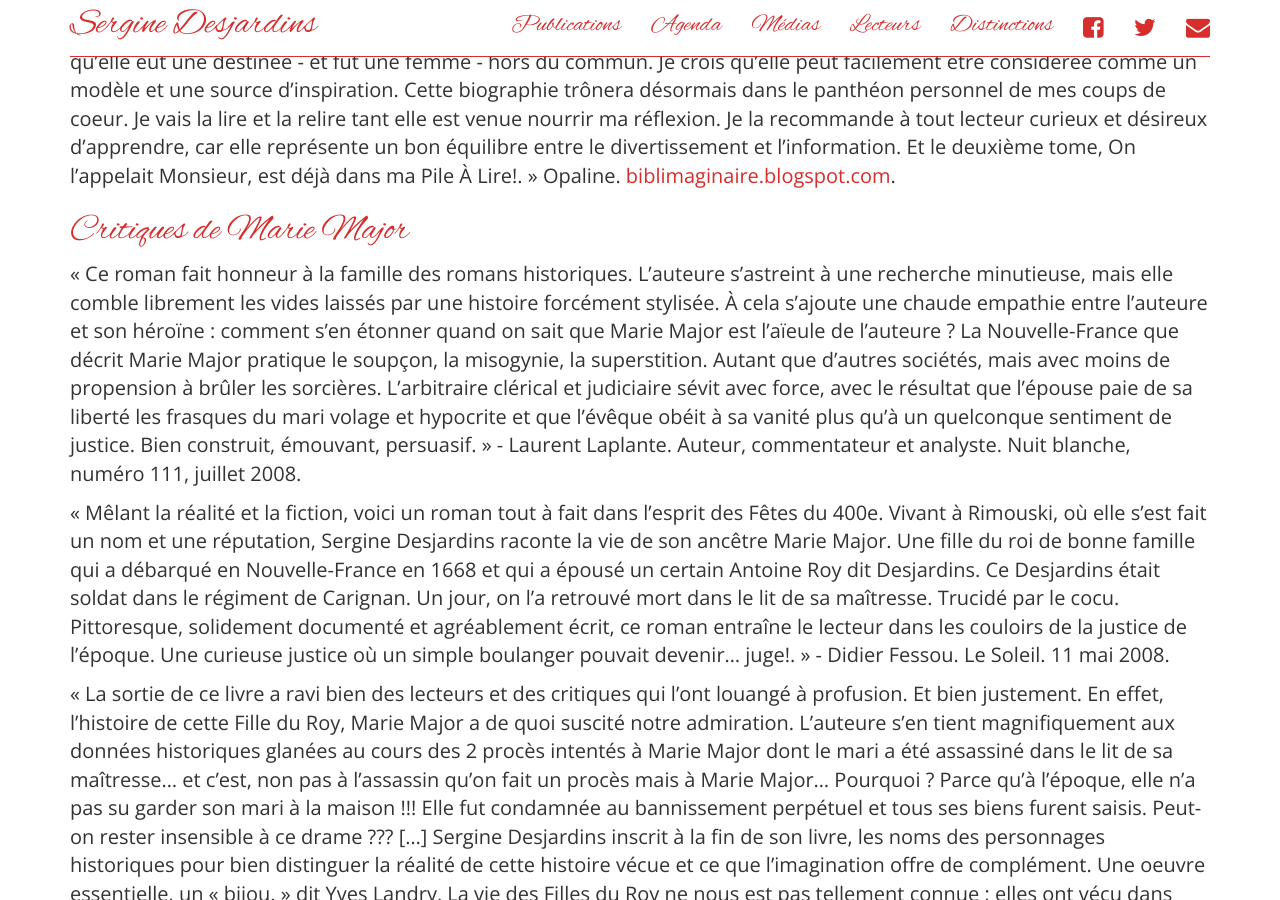
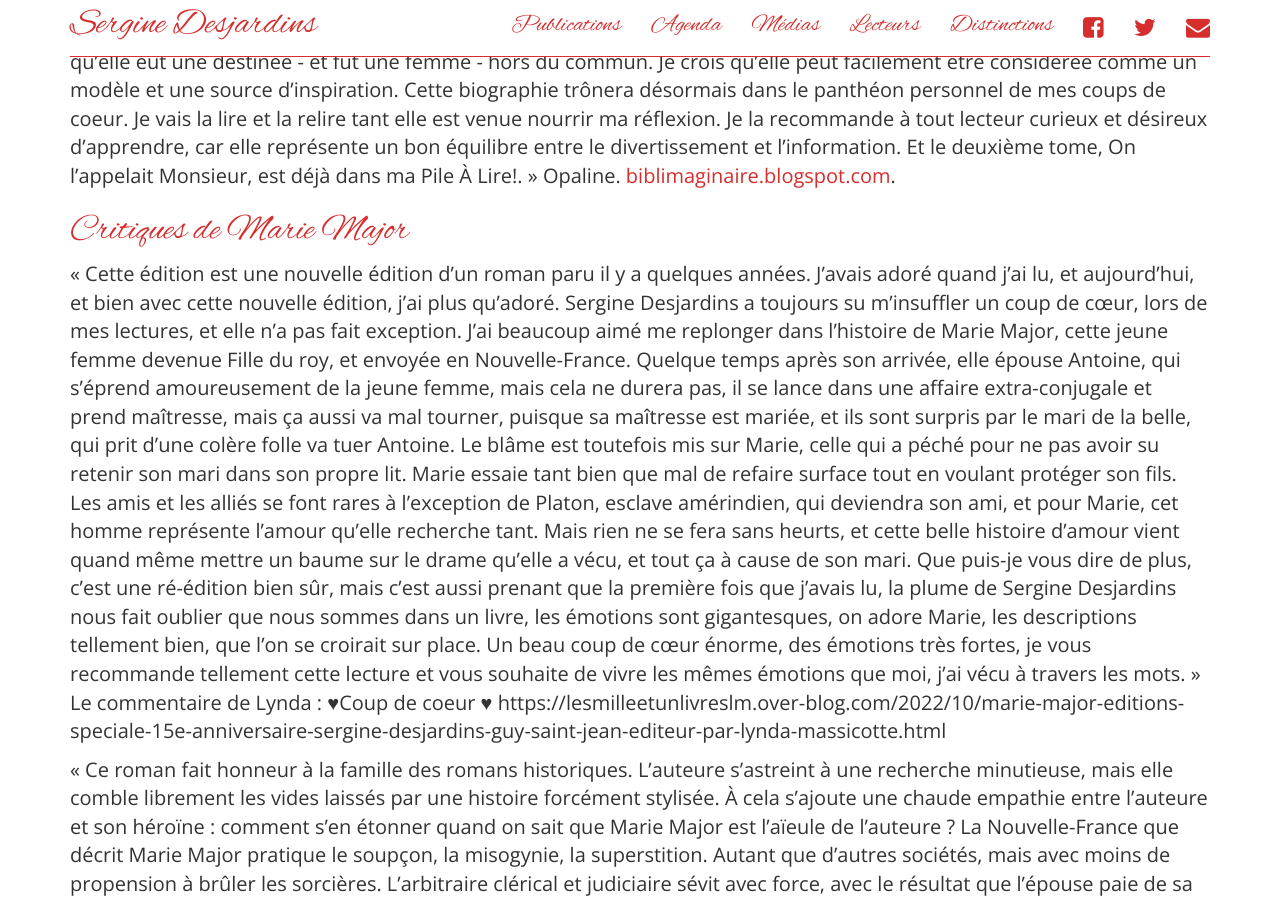
Before and after one commit to serginedesjardins/serginedesjardins.github.io, a Jekyll site: the page built from medias.md, in a window 1280 px wide and 900 px high, scrolled down 13326 px. Built offline with Jekyll 4.4.1, drawn with Linux system fonts in a browser that asks for light colours; nearby versions of some CDN libraries.

Commit message:
Linda nouvelle édition Marie Major coup de coeur

```diff
--- a/medias.md
+++ b/medias.md
@@ -302,6 +302,17 @@ entre le divertissement et l'information.  Et le deuxième tome, On l'appelait
 Monsieur, est déjà dans ma Pile À Lire!. » Opaline. <a href="http://biblimaginaire.blogspot.com">biblimaginaire.blogspot.com</a>.
 
 # Critiques de Marie Major
+
+« Cette édition est une nouvelle édition d’un roman paru il y a quelques années.
+J’avais adoré quand j’ai lu, et aujourd’hui, et bien avec cette nouvelle édition, j’ai plus qu’adoré. Sergine Desjardins a toujours su m’insuffler un coup de cœur, lors de mes lectures, et elle n’a pas fait exception.
+J’ai beaucoup aimé me replonger dans l’histoire de Marie Major, cette jeune femme devenue Fille du roy, et envoyée en Nouvelle-France.
+Quelque temps après son arrivée, elle épouse Antoine, qui s’éprend amoureusement de la jeune femme, mais cela ne durera pas, il se lance dans une affaire extra-conjugale et prend maîtresse, mais ça aussi va mal tourner, puisque sa maîtresse est mariée, et ils sont surpris par le mari de la belle, qui prit d’une colère folle va tuer Antoine.
+Le blâme est toutefois mis sur Marie, celle qui a péché pour ne pas avoir su retenir son mari dans son propre lit. Marie essaie tant bien que mal de refaire surface tout en voulant protéger son fils.
+Les amis et les alliés se font rares à l’exception de Platon, esclave amérindien, qui deviendra son ami, et pour Marie, cet homme représente l’amour qu’elle recherche tant.
+Mais rien ne se fera sans heurts, et cette belle histoire d’amour vient quand même mettre un baume sur le drame qu’elle a vécu, et tout ça à cause de son mari.
+Que puis-je vous dire de plus, c’est une ré-édition bien sûr, mais c’est aussi prenant que la première fois que j’avais lu, la plume de Sergine Desjardins nous fait oublier que nous sommes dans un livre, les émotions sont gigantesques, on adore Marie, les descriptions tellement bien, que l’on se croirait sur place.
+Un beau coup de cœur énorme, des émotions très fortes, je vous recommande tellement cette lecture et vous souhaite de vivre les mêmes émotions que moi, j’ai vécu à travers les mots. » Le commentaire de Lynda : ♥Coup de coeur ♥
+https://lesmilleetunlivreslm.over-blog.com/2022/10/marie-major-editions-speciale-15e-anniversaire-sergine-desjardins-guy-saint-jean-editeur-par-lynda-massicotte.html
 
 « Ce roman fait honneur à la famille des romans historiques. L'auteure
 s'astreint à une recherche minutieuse, mais elle comble librement les vides
```
